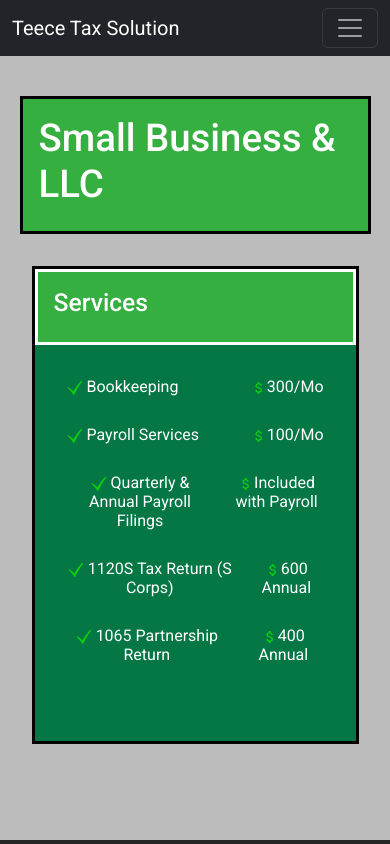
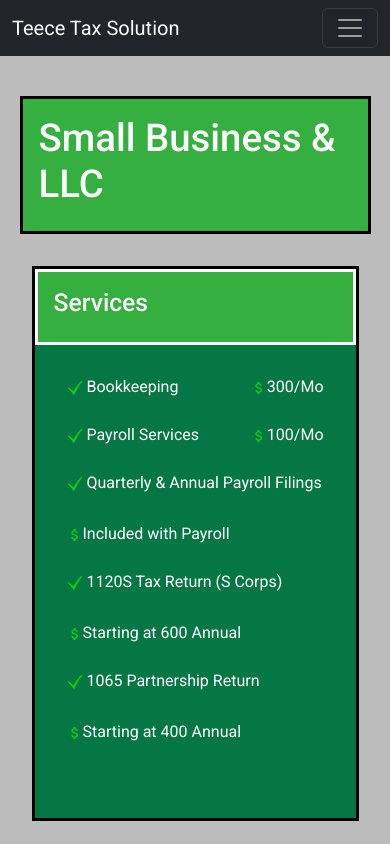
Before and after one commit to Jmajane/teece-tax, a React (Create React App) app: page /SmallBusiness in a window 390 px wide. Shown: the top 844 px of the page. Built offline with nearby package versions, Linux system fonts and the light colour scheme.

Commit message:
updated info and css on business page

```diff
--- a/src/pages/smallBusiness/SmallBusiness.jsx
+++ b/src/pages/smallBusiness/SmallBusiness.jsx
@@ -33,11 +33,11 @@
             </li>
             <li>
               <p><GiCheckMark className='home__list-icon' /> 1120S Tax Return (S Corps)</p>
-              <p><MdAttachMoney className='home__list-icon' />600 Annual</p>
+              <p><MdAttachMoney className='home__list-icon' />Starting at 600 Annual</p>
             </li>
             <li>
               <p><GiCheckMark className='home__list-icon' /> 1065 Partnership Return</p>
-              <p><MdAttachMoney className='home__list-icon' />400 Annual</p>
+              <p><MdAttachMoney className='home__list-icon' />Starting at 400 Annual</p>
             </li>
           </ul>
         </article>
--- a/src/pages/smallBusiness/smallBusiness.css
+++ b/src/pages/smallBusiness/smallBusiness.css
@@ -49,3 +49,12 @@
     border-radius: 0 0 2.2rem 2.2rem;
     box-shadow: 0 1rem 1rem rgb(13, 159, 18);
 }
+
+/* MEDIA QUERIES (SMALL DEVICES) */
+
+@media screen and (max-width: 600px) {
+    .smallBusiness__list li{
+        flex-wrap: wrap;
+        text-align: left;
+    }
+}
```
